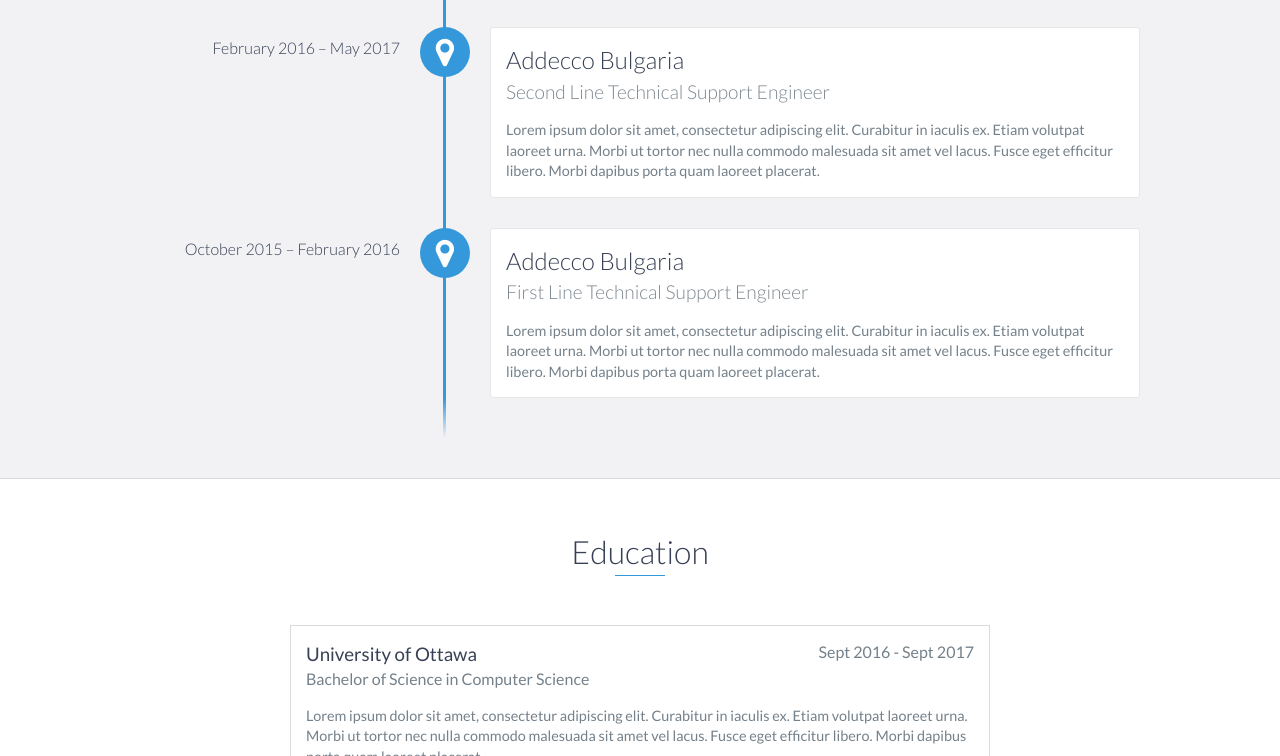
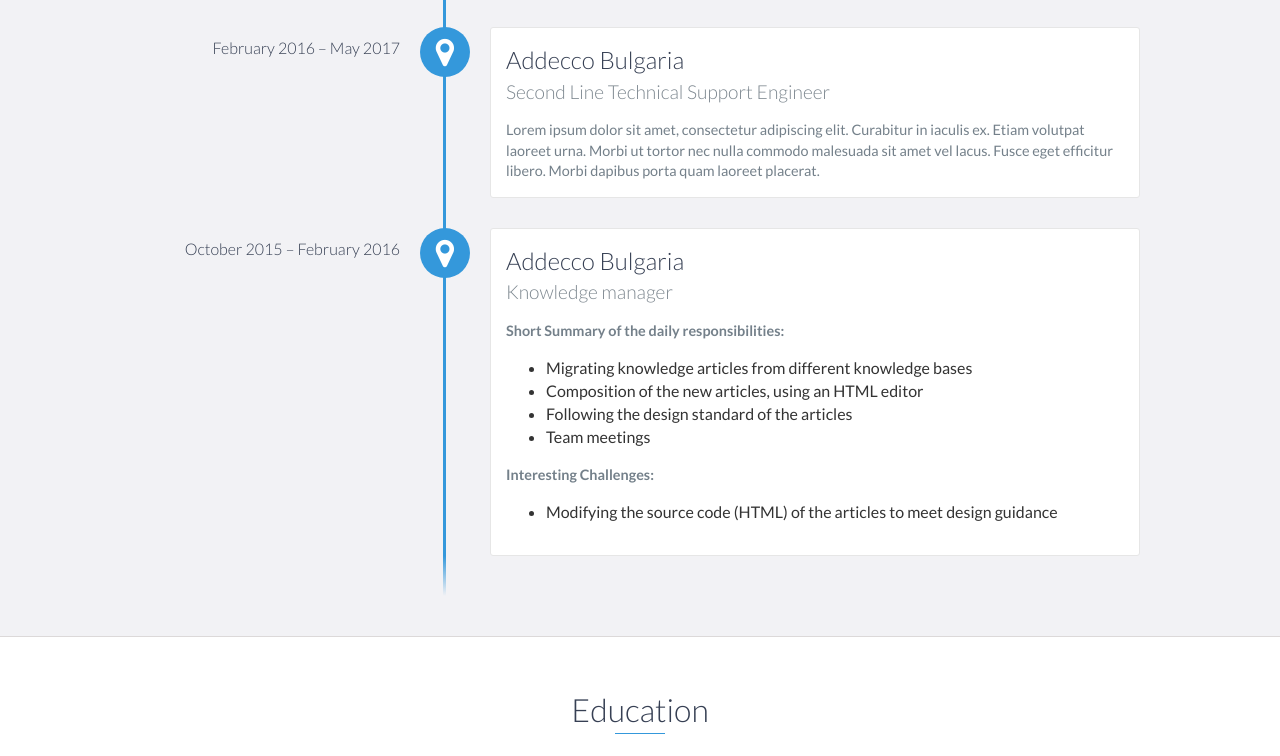
Before and after one commit to martinkaldramov/martinkaldramov.github.io, a website: page index.html in a window 1280 px wide. Shown: the part 1640-2396 px from the top of the page. Drawn offline with nearby package versions, Linux system fonts and the light colour scheme.

Commit message:
Added description of Knowledge Manager job

```diff
--- a/index.html
+++ b/index.html
@@ -112,10 +112,18 @@
 
             <div data-date="October 2015 – February 2016">
                 <h3>Addecco Bulgaria</h3>
-                <h4>First Line Technical Support Engineer</h4>
-                <p>
-                    Lorem ipsum dolor sit amet, consectetur adipiscing elit. Curabitur in iaculis ex. Etiam volutpat laoreet urna. Morbi ut tortor nec nulla commodo malesuada sit amet vel lacus. Fusce eget efficitur libero. Morbi dapibus porta quam laoreet placerat.
-                </p>
+                <h4>Knowledge manager</h4>
+                <p><b>Short Summary of the daily responsibilities:</b></p>
+                <ul>
+                  <li>Migrating knowledge articles from different knowledge bases</li>
+                  <li>Composition of the new articles, using an HTML editor</li>
+                  <li>Following the design standard of the articles</li>
+                  <li>Team meetings</li>
+                </ul>
+                <p><b>Interesting Challenges:</b></p>
+                <ul>
+                  <li>Modifying the source code (HTML) of the articles to meet design guidance</li>
+                </ul>
             </div>
         </div>
     </div>
```
